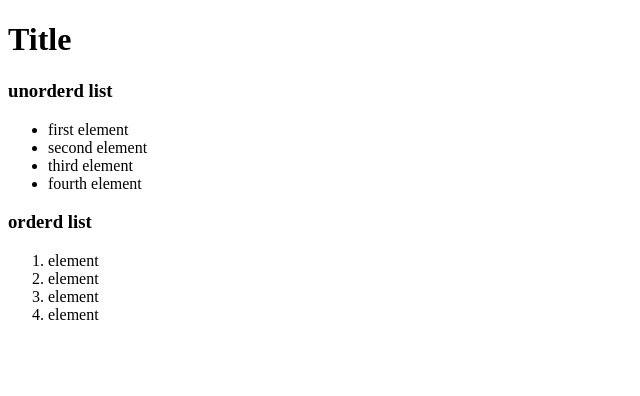
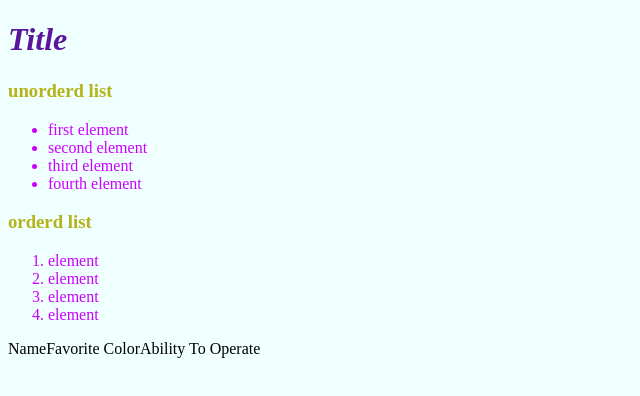
Before and after one commit to JACCCostring/online-portfolio, a plain HTML site: page index.html in a window 1280 px wide. Shown: the whole page, without its empty margins (0-640 px from the left). Drawn offline with Linux system fonts and the light colour scheme.

Commit message:
CHORE: CSS in a separate file

```diff
--- a/css/styles.css
+++ b/css/styles.css
@@ -0,0 +1,16 @@
+h1{
+    color: #5c159d;
+    font-style: italic;
+  }
+
+  h3{
+    color: #b4b418;
+  }
+
+  li{
+    color: #cc00ff;
+  }
+
+  body{
+    background-color: #F0FFFF;
+  }
--- a/index.html
+++ b/index.html
@@ -3,6 +3,7 @@
 <html>
     <head>
         <meta charset="UTF-8">
+        <link rel="stylesheet" href="css/styles.css">
         <title>This is my new page</title>
     </head>
 
@@ -29,3 +30,13 @@
 
     </body>
 </html>
+
+<table>
+  <thead>
+    <tr>Name</tr>
+    <tr>Favorite Color</tr>
+    <tr>Ability To Operate</tr>
+  </thead>
+
+
+  </table>
```
Also changed, not shown: 1 other file.
